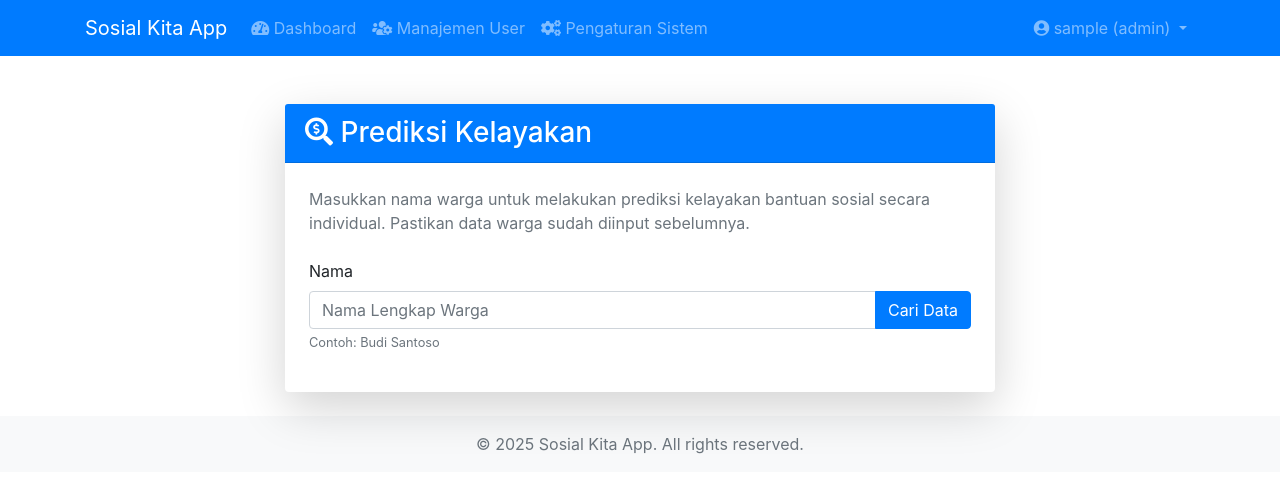
After one commit to Eko-347m4n/WEBAPP-BANTUAN-SOSIAL, a Flask app: page /petugas/prediksi in a window 1280 px wide. The commit adds this page. Shown: the top 493 px of the page. Run offline with Flask 3, Linux system fonts and the light colour scheme; the visitor is signed in with stand-in values (Sample User, id 1); data comes from the database, SQL or seed files in the repository; some libraries are stand-ins or nearby versions.

Commit message:
update error handling

```diff
--- a/app/forms.py
+++ b/app/forms.py
@@ -59,10 +59,10 @@
 
 class PenerimaForm(FlaskForm):
     nama = StringField('Nama Lengkap', validators=[DataRequired(), Length(max=150)])
-    provinsi = SelectField('Provinsi', choices=[('', '-- Pilih Provinsi --')], validators=[DataRequired(message="Pilih provinsi.")])
-    kabupaten = SelectField('Kabupaten/Kota', choices=[('', '-- Pilih Kabupaten/Kota --')], validators=[DataRequired(message="Pilih kabupaten/kota.")])
-    kecamatan = SelectField('Kecamatan', choices=[('', '-- Pilih Kecamatan --')], validators=[DataRequired(message="Pilih kecamatan.")])
-    desa = SelectField('Desa', choices=[('', '-- Pilih Desa --')], validators=[DataRequired(message="Pilih desa.")])
+    provinsi = SelectField('Provinsi', choices=[('', '-- Pilih Provinsi --')], validators=[DataRequired(message="Pilih provinsi.")], validate_choice=False)
+    kabupaten = SelectField('Kabupaten/Kota', choices=[('', '-- Pilih Kabupaten/Kota --')], validators=[DataRequired(message="Pilih kabupaten/kota.")], validate_choice=False)
+    kecamatan = SelectField('Kecamatan', choices=[('', '-- Pilih Kecamatan --')], validators=[DataRequired(message="Pilih kecamatan.")], validate_choice=False)
+    desa = SelectField('Desa', choices=[('', '-- Pilih Desa --')], validators=[DataRequired(message="Pilih desa.")], validate_choice=False)
     pekerjaan = SelectField('Pekerjaan', choices=[
         ('', '-- Pilih Pekerjaan --'),
         ('PNS', 'PNS'),
--- a/app/routes/petugas_routes.py
+++ b/app/routes/petugas_routes.py
@@ -220,6 +220,14 @@
             'status_kelayakan_knn': penerima_obj.status_kelayakan_knn
         })
 
+    return render_template(
+        'petugas/eligible_recipients.html',
+        title='Daftar Penerima Layak',
+        eligible_list=eligible_list_data,
+        passing_grade=passing_grade,
+        kuota=kuota
+    )
+
 @petugas_bp.route('/eligible_recipients/pdf')
 @login_required
 def eligible_recipients_pdf():
@@ -278,7 +286,7 @@
             pekerjaan=form.pekerjaan.data,
             dtks=str_to_bool(form.dtks.data),
             keluarga_miskin_ekstrem=str_to_bool(form.keluarga_miskin_ekstrem.data),
-            kehilangan_mata_pencarian=str_to_bool(form.kehilangan_mata_pencaharian.data),
+            kehilangan_mata_pencaharian=str_to_bool(form.kehilangan_mata_pencaharian.data),
             tidak_bekerja=str_to_bool(form.tidak_bekerja.data),
             difabel=str_to_bool(form.difabel.data),
             penyakit_kronis=str_to_bool(form.penyakit_kronis.data),
@@ -302,7 +310,21 @@
         flash('Data penerima berhasil ditambahkan!', 'success')
         return redirect(url_for('petugas.list_penerima'))
 
-    return render_template('petugas/form_input_data.html', title='Input Data Penerima Baru', form=form)
+    if form.errors:
+        for field, errors in form.errors.items():
+            for error in errors:
+                flash(f"Error pada {getattr(form, field).label.text}: {error}", 'error')
+                current_app.logger.error(f"Validation error on field {field}: {error}")
+
+    return render_template(
+        'petugas/form_input_data.html',
+        title='Input Data Penerima Baru',
+        form=form,
+        is_edit=False,
+        header_icon='fas fa-user-plus',
+        header_bg_class='bg-success',
+        submit_button_text='Simpan Data Penerima'
+    )
 
 @petugas_bp.route('/list_penerima')
 @login_required
@@ -344,6 +366,12 @@
         flash('Data penerima berhasil diperbarui!', 'success')
         return redirect(url_for('petugas.list_penerima'))
 
+    if form.errors:
+        for field, errors in form.errors.items():
+            for error in errors:
+                flash(f"Error pada {getattr(form, field).label.text}: {error}", 'error')
+                current_app.logger.error(f"Validation error on field {field}: {error}")
+
     form.dtks.data = str(penerima.dtks)
     form.keluarga_miskin_ekstrem.data = str(penerima.keluarga_miskin_ekstrem)
     form.kehilangan_mata_pencaharian.data = str(penerima.kehilangan_mata_pencaharian)
@@ -362,7 +390,16 @@
     form.kecamatan.data = penerima.kecamatan
     form.desa.data = penerima.desa
 
-    return render_template('petugas/form_input_data.html', title='Edit Data Penerima', form=form, is_edit=True)
+    return render_template(
+        'petugas/form_input_data.html',
+        title='Edit Data Penerima',
+        form=form,
+        is_edit=True,
+        penerima=penerima, # Pass the penerima object for pre-filling dropdowns
+        header_icon='fas fa-edit',
+        header_bg_class='bg-info',
+        submit_button_text='Update Data Penerima'
+    )
 
 @petugas_bp.route('/hapus_penerima/<int:penerima_id>', methods=['POST'])
 @login_required
--- a/app/templates/base.html
+++ b/app/templates/base.html
@@ -107,6 +107,20 @@
                 ><i class="fas fa-list"></i> Daftar Warga</a
               >
             </li>
+            <li
+              class="nav-item {% if request.endpoint == 'petugas.prediksi' %}active{% endif %}"
+            >
+              <a class="nav-link" href="{{ url_for('petugas.prediksi') }}"
+                ><i class="fas fa-calculator"></i> Prediksi Individu</a
+              >
+            </li>
+            <li
+              class="nav-item {% if request.endpoint == 'petugas.mass_predict' %}active{% endif %}"
+            >
+              <a class="nav-link" href="{{ url_for('petugas.mass_predict') }}"
+                ><i class="fas fa-sync-alt"></i> Prediksi Massal</a
+              >
+            </li>
             {% endif %} {% endif %}
           </ul>
           <ul class="navbar-nav ml-auto">
--- /dev/null
+++ b/app/templates/petugas/form_prediksi.html
@@ -0,0 +1,153 @@
+{% extends "base.html" %}
+
+{% block title %}{{ title }}{% endblock %}
+
+{% block content %}
+<div class="container pt-4">
+    <div class="row justify-content-center">
+        <div class="col-md-8">
+            <div class="card shadow-lg border-0">
+                <div class="card-header bg-primary text-white">
+                    <h3 class="mb-0"><i class="fas fa-search-dollar"></i> {{ title }}</h3>
+                </div>
+                <div class="card-body p-4">
+                    <p class="text-muted mb-4">
+                        Masukkan nama warga untuk melakukan prediksi kelayakan bantuan sosial secara individual.
+                        Pastikan data warga sudah diinput sebelumnya.
+                    </p>
+
+                    <form method="POST" action="">
+                        {{ form.hidden_tag() }}
+                        <div class="form-group">
+                            {{ form.nama.label(class="form-control-label") }}
+                            <div class="input-group">
+                                {{ form.nama(class="form-control" + (" is-invalid" if form.nama.errors else ""), placeholder="Nama Lengkap Warga") }}
+                                <div class="input-group-append">
+                                    {{ form.submit(class="btn btn-primary") }}
+                                </div>
+                            </div>
+                            {% if form.nama.errors %}
+                                <div class="invalid-feedback d-block">
+                                    {% for error in form.nama.errors %}
+                                        <span>{{ error }}</span>
+                                    {% endfor %}
+                                </div>
+                            {% endif %}
+                            <small class="form-text text-muted">Contoh: Budi Santoso</small>
+                        </div>
+                    </form>
+
+                    {% if prediction %}
+                        <hr class="my-4">
+                        <div class="results-section">
+                            <h4 class="mb-3 text-center">Hasil Prediksi</h4>
+
+                            <div class="alert {% if prediction.status_kelayakan_knn == 'Layak' and prediction.skor_saw_ternormalisasi >= setting.passing_grade %}alert-success{% else %}alert-danger{% endif %} text-center">
+                                <h2 class="alert-heading font-weight-bold">
+                                    {% if prediction.status_kelayakan_knn == 'Layak' and prediction.skor_saw_ternormalisasi >= setting.passing_grade %}
+                                        LAYAK MENERIMA BANTUAN
+                                    {% else %}
+                                        TIDAK LAYAK MENERIMA BANTUAN
+                                    {% endif %}
+                                </h2>
+                            </div>
+
+                            <div class="row mt-4">
+                                <div class="col-md-6">
+                                    <div class="card mb-3">
+                                        <div class="card-header bg-light font-weight-bold">Informasi Warga</div>
+                                        <ul class="list-group list-group-flush">
+                                            <li class="list-group-item d-flex justify-content-between">
+                                                <span>Nama:</span>
+                                                <strong>{{ prediction.nama }}</strong>
+                                            </li>
+                                            <li class="list-group-item d-flex justify-content-between">
+                                                <span>Provinsi:</span>
+                                                <span>{{ prediction.provinsi }}</span>
+                                            </li>
+                                            <li class="list-group-item d-flex justify-content-between">
+                                                <span>Kabupaten/Kota:</span>
+                                                <span>{{ prediction.kabupaten }}</span>
+                                            </li>
+                                            <li class="list-group-item d-flex justify-content-between">
+                                                <span>Kecamatan:</span>
+                                                <span>{{ prediction.kecamatan }}</span>
+                                            </li>
+                                            <li class="list-group-item d-flex justify-content-between">
+                                                <span>Desa:</span>
+                                                <span>{{ prediction.desa }}</span>
+                                            </li>
+                                        </ul>
+                                    </div>
+                                </div>
+                                <div class="col-md-6">
+                                    <div class="card mb-3">
+                                        <div class="card-header bg-light font-weight-bold">Detail Skor</div>
+                                        <ul class="list-group list-group-flush">
+                                            <li class="list-group-item d-flex justify-content-between align-items-center">
+                                                <span>Skor SAW:</span>
+                                                <span class="badge badge-info badge-pill">{{ prediction.skor_saw_ternormalisasi }}</span>
+                                            </li>
+                                            <li class="list-group-item d-flex justify-content-between align-items-center">
+                                                <span>Passing Grade:</span>
+                                                <span class="badge badge-secondary badge-pill">{{ prediction.passing_grade_digunakan_saw }}</span>
+                                            </li>
+                                            <li class="list-group-item d-flex justify-content-between align-items-center">
+                                                <span>Status KNN:</span>
+                                                <span class="badge {% if prediction.status_kelayakan_knn == 'Layak' %}badge-success{% else %}badge-danger{% endif %} badge-pill">{{ prediction.status_kelayakan_knn }}</span>
+                                            </li>
+                                        </ul>
+                                    </div>
+                                </div>
+                            </div>
+
+                            <div class="card mt-3">
+                                <div class="card-header bg-light font-weight-bold">Analisis Kriteria</div>
+                                <div class="card-body">
+                                    <div class="row">
+                                        <div class="col-md-6">
+                                            <h6 class="text-success"><i class="fas fa-plus-circle"></i> Faktor Penambah Skor</h6>
+                                            {% if prediction.alasan['Faktor Penambah Skor'] %}
+                                                <ul class="pl-3">
+                                                    {% for faktor in prediction.alasan['Faktor Penambah Skor'] %}
+                                                        <li>{{ faktor }}</li>
+                                                    {% endfor %}
+                                                </ul>
+                                            {% else %}
+                                                <p class="text-muted small">Tidak ada faktor penambah.</p>
+                                            {% endif %}
+
+                                            {% if prediction.alasan['DTKS'] %}
+                                                <div class="alert alert-info py-2 px-3 mt-2 mb-0 small">
+                                                    <i class="fas fa-check-circle"></i> Terdaftar di DTKS (+10 Poin)
+                                                </div>
+                                            {% endif %}
+                                        </div>
+                                        <div class="col-md-6">
+                                            <h6 class="text-danger"><i class="fas fa-minus-circle"></i> Faktor Pengurang Skor</h6>
+                                            {% if prediction.alasan['Faktor Pengurang Skor'] %}
+                                                <ul class="pl-3">
+                                                    {% for faktor in prediction.alasan['Faktor Pengurang Skor'] %}
+                                                        <li>{{ faktor }}</li>
+                                                    {% endfor %}
+                                                </ul>
+                                            {% else %}
+                                                <p class="text-muted small">Tidak ada faktor pengurang.</p>
+                                            {% endif %}
+                                        </div>
+                                    </div>
+                                </div>
+                            </div>
+
+                            <div class="text-center mt-4">
+                                <small class="text-muted">Dihitung pada: {{ prediction.timestamp }}</small>
+                            </div>
+
+                        </div>
+                    {% endif %}
+                </div>
+            </div>
+        </div>
+    </div>
+</div>
+{% endblock %}
```
Also changed, not shown: app/templates/petugas/form_input_data.html (+37 -13 lines).
